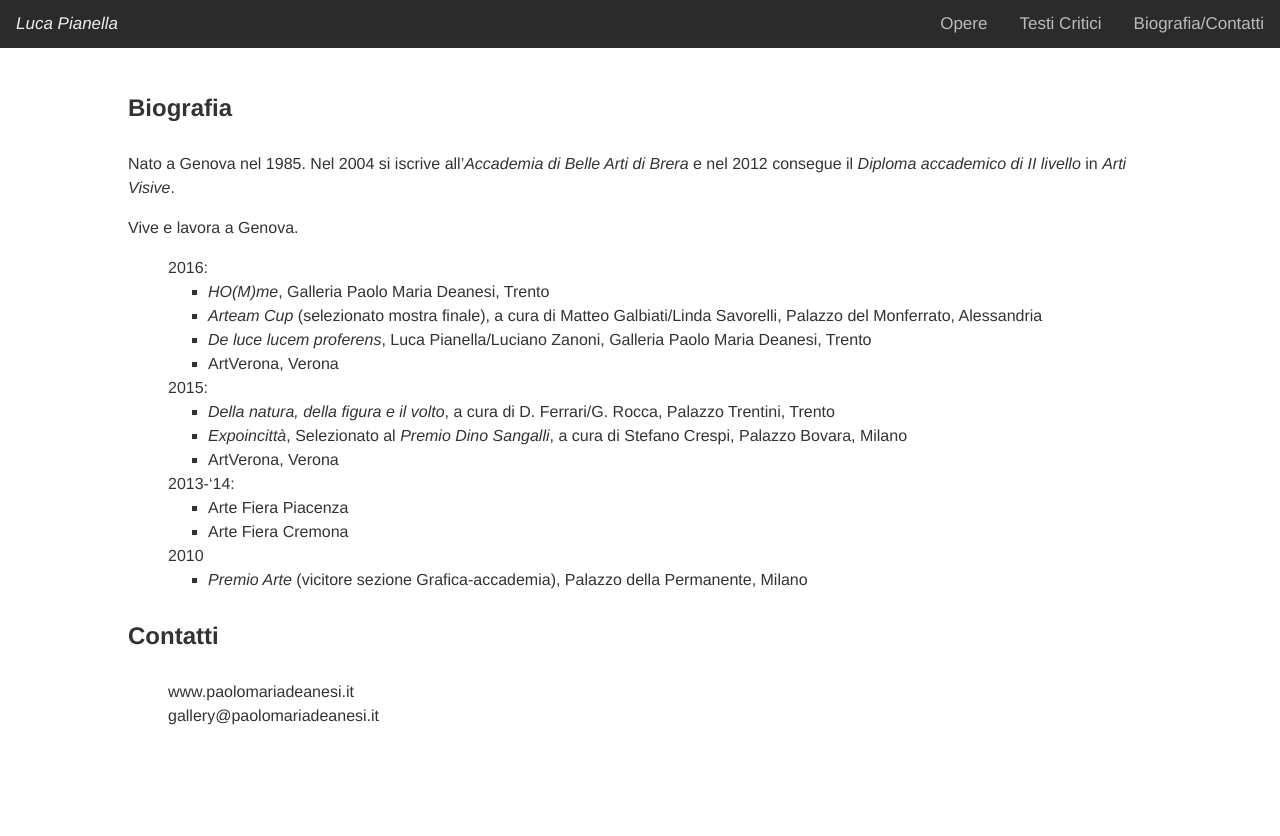
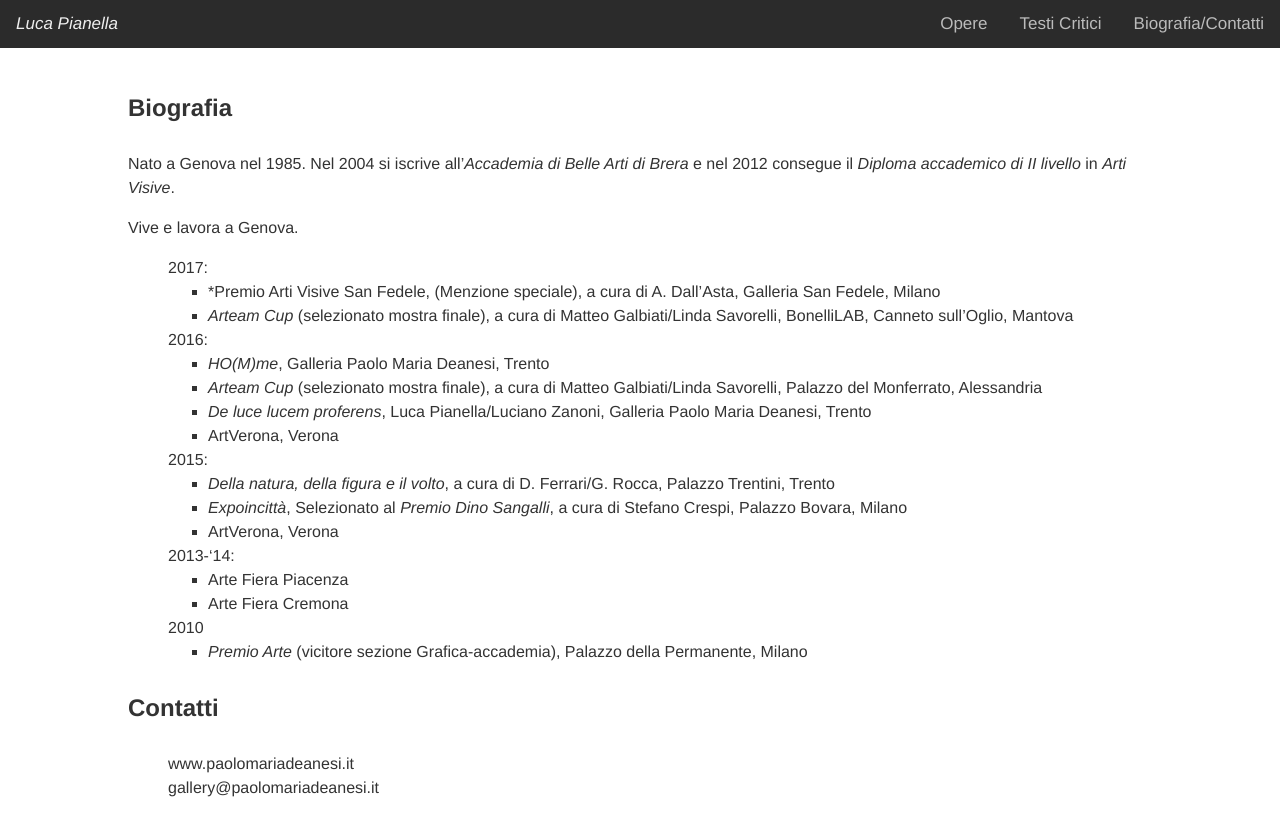
Before and after one commit to liukliuk/liukliuk.github.io, a Jekyll site: the page built from biografia-contatti/index.md, in a window 1280 px wide. Shown: the top 836 px of the page. Built offline with Jekyll 4.4.1, drawn with Linux system fonts in a browser that asks for light colours.

Commit message:
Update index.md

```diff
--- a/biografia-contatti/index.md
+++ b/biografia-contatti/index.md
@@ -10,6 +10,9 @@ Nel 2004 si iscrive all'*Accademia di Belle Arti di Brera* e nel 2012 consegue i
 
 Vive e lavora a Genova.
 
+* 2017:
+  - *Premio Arti Visive San Fedele, (Menzione speciale), a cura di A. Dall'Asta, Galleria San Fedele, Milano
+  - *Arteam Cup* (selezionato mostra finale), a cura di Matteo Galbiati/Linda Savorelli, BonelliLAB, Canneto sull'Oglio, Mantova
 * 2016:
   - *HO(M)me*, Galleria Paolo Maria Deanesi, Trento
   - *Arteam Cup* (selezionato mostra finale), a cura di Matteo Galbiati/Linda Savorelli, Palazzo del Monferrato, Alessandria
```
